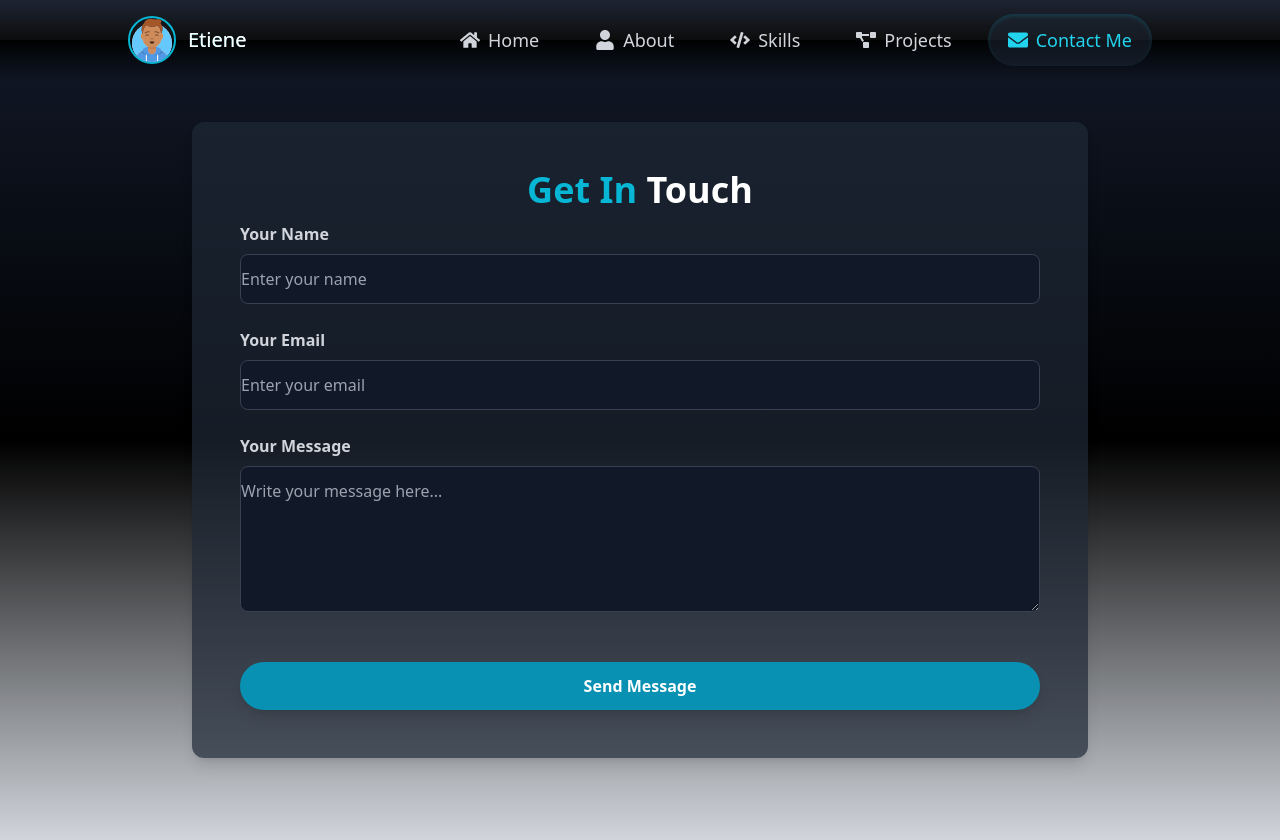
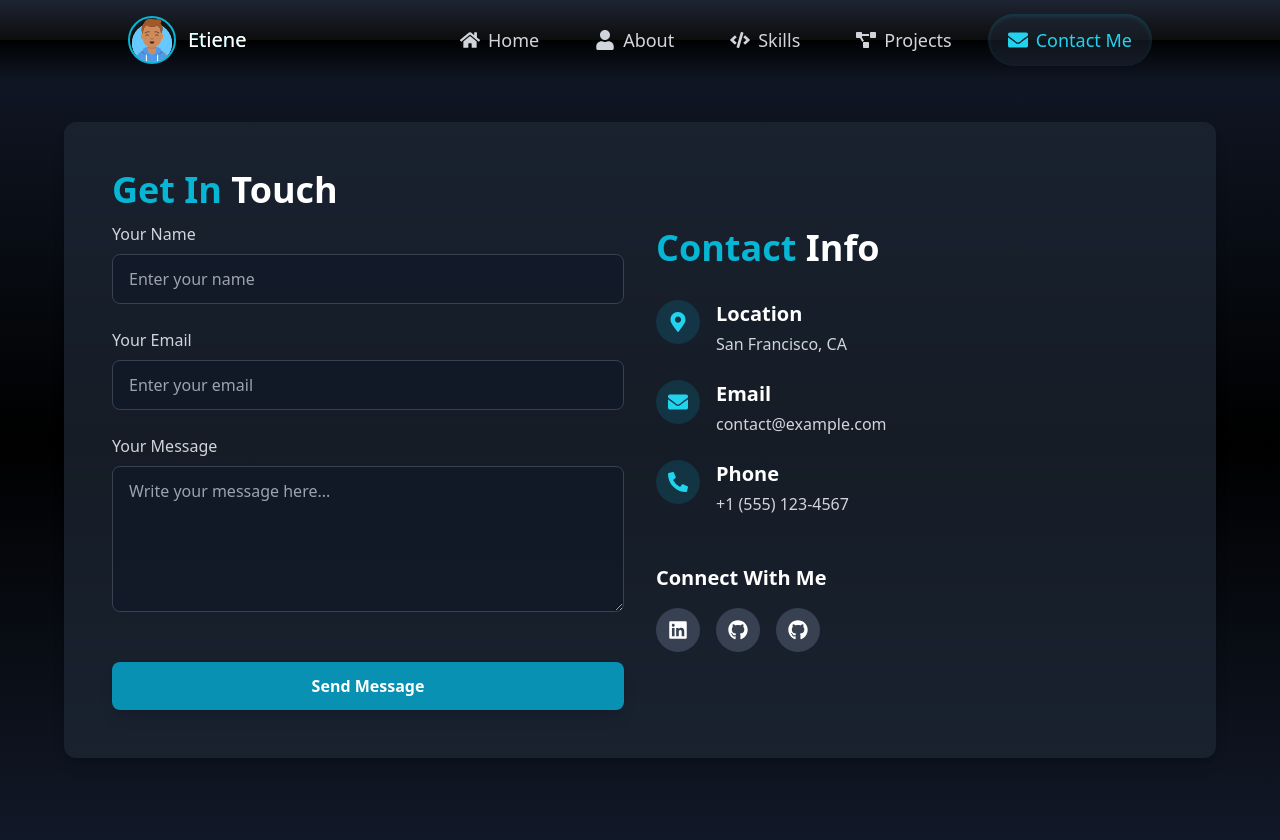
Before and after one commit to nietiene/my-react-portfolio, a React (Vite) app: page /contact in a window 1280 px wide. Built offline with nearby package versions, Linux system fonts and the light colour scheme.

Commit message:
commi of my portfolio

```diff
--- a/src/pages/contact.jsx
+++ b/src/pages/contact.jsx
@@ -1,6 +1,7 @@
 import React, { useState } from "react";
 import axios from "axios";
 import { motion } from "framer-motion";
+import { FaMapMarkerAlt, FaEnvelope, FaPhoneAlt, FaLinkedin, FaGithub } from "react-icons/fa";
 
 const Contact = () => {
   const [formData, setFormData] = useState({
@@ -8,8 +9,8 @@ const Contact = () => {
     email: "",
     message: ""
   });
-  const [submitStatus, setSubmitStatus] = useState(null)
-  const [isSubmittting, setIsSubmitting] = useState(null)
+  const [submitStatus, setSubmitStatus] = useState(null);
+  const [isSubmitting, setIsSubmitting] = useState(null);
 
   const handleChange = (e) => {
     setFormData(prev => ({ ...prev, [e.target.name]: e.target.value }));
@@ -17,35 +18,36 @@ const Contact = () => {
 
   const handleSubmit = async (e) => {
     e.preventDefault();
-    setIsSubmitting(true)
+    setIsSubmitting(true);
 
     try {
       await axios.post("http://localhost:5000/send", formData);
       setSubmitStatus("success");
-      setFormData({ name: "", email: "", message:"" });
-
+      setFormData({ name: "", email: "", message: "" });
     } catch (err) {
       console.error(err);
-      setSubmitStatus("error")
+      setSubmitStatus("error");
     } finally {
-      setIsSubmitting(false)
-      setTimeout(() => setSubmitStatus(null), 5000)
+      setIsSubmitting(false);
+      setTimeout(() => setSubmitStatus(null), 5000);
     }
   };
 
   return (
     <section
       id="contact"
-      className="min-h-screen w-full bg-gradient-to-b from-gray-900 via-black to-gray-300 px-4 md:20 flex items-center justify-center"
+      className="min-h-screen w-full bg-gradient-to-b from-gray-900 via-black to-gray-900 px-4 py-12 flex items-center justify-center"
     >
-
       <motion.div
-         className="max-w-4xl w-full bg-gray-800/70 rounded-xl shadow-lg md:p-12"
+        className="max-w-6xl w-full bg-gray-800/70 rounded-xl shadow-lg p-8 md:p-12 grid grid-cols-1 md:grid-cols-2 gap-8"
         initial={{ opacity: 0, y: 20 }}
         animate={{ opacity: 1, y: 0 }}
         transition={{ duration: 0.8 }}
       >
-        <motion.h2 className="text-4xl font-bold text-cyan-500 mb-8 text-center"
+        {/* Left Side - Contact Form */}
+        <div className="space-y-6">
+          <motion.h2
+            className="text-4xl font-bold text-cyan-500 mb-8"
             initial={{ opacity: 0 }}
             animate={{ opacity: 1 }}
             transition={{ delay: 0.2 }}
@@ -59,17 +61,19 @@ const Contact = () => {
               animate={{ opacity: 1, x: 0 }}
               transition={{ delay: 0.4 }}
             >
-              <label htmlFor="name" className="block mb-2 font-semibold text-gray-300">
+              <label htmlFor="name" className="block mb-2 font-medium text-gray-300">
                 Your Name
               </label>
-
-              <input type="text" name="name" id="name"
+              <input
+                type="text"
+                name="name"
+                id="name"
                 value={formData.name}
                 onChange={handleChange}
                 required
-                 className="w-full py-3 rounded-lg bg-gray-900 text-white border border-gray-700 focus-within:outline-none focus:ring-2 focus:ring-cyan-500"
+                className="w-full px-4 py-3 rounded-lg bg-gray-900/80 text-white border border-gray-700 focus:outline-none focus:ring-2 focus:ring-cyan-500 transition duration-300"
                 placeholder="Enter your name"
-                 disabled={isSubmittting}
+                disabled={isSubmitting}
               />
             </motion.div>
 
@@ -78,17 +82,19 @@ const Contact = () => {
               animate={{ opacity: 1, x: 0 }}
               transition={{ delay: 0.5 }}
             >
-              <label htmlFor="email" className="block mb-2 font-semibold text-gray-300">
+              <label htmlFor="email" className="block mb-2 font-medium text-gray-300">
                 Your Email
               </label>
-
-              <input type="email" name="email" id="email"
+              <input
+                type="email"
+                name="email"
+                id="email"
                 value={formData.email}
                 onChange={handleChange}
                 required
-                 className="w-full py-3 rounded-lg bg-gray-900 text-white border border-gray-700 focus-within:outline-none focus:ring-2 focus:ring-cyan-500"
+                className="w-full px-4 py-3 rounded-lg bg-gray-900/80 text-white border border-gray-700 focus:outline-none focus:ring-2 focus:ring-cyan-500 transition duration-300"
                 placeholder="Enter your email"
-                 disabled={isSubmittting}
+                disabled={isSubmitting}
               />
             </motion.div>
 
@@ -97,30 +103,33 @@ const Contact = () => {
               animate={{ opacity: 1, x: 0 }}
               transition={{ delay: 0.6 }}
             >
-              <label htmlFor="message" className="block mb-2 font-semibold text-gray-300">
+              <label htmlFor="message" className="block mb-2 font-medium text-gray-300">
                 Your Message
               </label>
-
-              <textarea name="message" id="message"
+              <textarea
+                name="message"
+                id="message"
                 value={formData.message}
                 onChange={handleChange}
                 rows="5"
                 required
-                 className="w-full py-3 rounded-lg bg-gray-900 text-white border border-gray-700 focus-within:outline-none focus:ring-2 focus:ring-cyan-500"
+                className="w-full px-4 py-3 rounded-lg bg-gray-900/80 text-white border border-gray-700 focus:outline-none focus:ring-2 focus:ring-cyan-500 transition duration-300"
                 placeholder="Write your message here..."
-                 disabled={isSubmittting}
+                disabled={isSubmitting}
               />
             </motion.div>
 
             <motion.button
               type="submit"
-              disabled={isSubmittting}
-              className="w-full py-3 bg-cyan-600 hover:bg-cyan-700 rounded-full text-white font-semibold shadow-lg transition duration-300 flex items-center justify-center disabled:opacity-50"
+              disabled={isSubmitting}
+              className="w-full py-3 bg-cyan-600 hover:bg-cyan-700 rounded-lg text-white font-semibold shadow-lg transition duration-300 flex items-center justify-center disabled:opacity-50 disabled:cursor-not-allowed"
               initial={{ opacity: 0 }}
               animate={{ opacity: 1 }}
               transition={{ delay: 0.7 }}
+              whileHover={{ scale: 1.02 }}
+              whileTap={{ scale: 0.98 }}
             >
-              {isSubmittting ? (
+              {isSubmitting ? (
                 <>
                   <svg
                     className="animate-spin mr-3 h-5 w-5 text-white"
@@ -144,7 +153,6 @@ const Contact = () => {
                   </svg>
                   Sending...
                 </>
-
               ) : (
                 "Send Message"
               )}
@@ -152,18 +160,18 @@ const Contact = () => {
 
             {submitStatus === "success" && (
               <motion.div
-              className="text-green-100 rounded-md p-3 text-center mt-4 font-medium"
+                className="bg-green-900/50 text-green-100 rounded-lg p-3 text-center mt-4 font-medium"
                 initial={{ opacity: 0 }}
                 animate={{ opacity: 1 }}
                 transition={{ duration: 0.5 }}
               >
-              Message sent successfully I &apos;ll get back you soon.
+                Message sent successfully! I'll get back to you soon.
               </motion.div>
             )}
 
             {submitStatus === "error" && (
               <motion.div
-              className="text-red-600 bg-red-100 rounded-md p-3 text-center mt-4 font-medium"
+                className="bg-red-900/50 text-red-100 rounded-lg p-3 text-center mt-4 font-medium"
                 initial={{ opacity: 0 }}
                 animate={{ opacity: 1 }}
                 transition={{ duration: 0.5 }}
@@ -171,9 +179,96 @@ const Contact = () => {
                 Failed to send message. Please try again later.
               </motion.div>
             )}
+          </form>
+        </div>
 
-         </form>
+        {/* Right Side - Contact Info */}
+        <div className="flex flex-col justify-center">
+          <motion.h2
+            className="text-4xl font-bold text-cyan-500 mb-8"
+            initial={{ opacity: 0 }}
+            animate={{ opacity: 1 }}
+            transition={{ delay: 0.3 }}
+          >
+            Contact <span className="text-white">Info</span>
+          </motion.h2>
 
+          <motion.div
+            className="space-y-6"
+            initial={{ opacity: 0 }}
+            animate={{ opacity: 1 }}
+            transition={{ delay: 0.5 }}
+          >
+            <div className="flex items-start space-x-4">
+              <div className="p-3 bg-cyan-600/20 rounded-full">
+                <FaMapMarkerAlt className="text-cyan-400 text-xl" />
+              </div>
+              <div>
+                <h3 className="text-xl font-semibold text-white mb-1">Location</h3>
+                <p className="text-gray-300">San Francisco, CA</p>
+              </div>
+            </div>
+
+            <div className="flex items-start space-x-4">
+              <div className="p-3 bg-cyan-600/20 rounded-full">
+                <FaEnvelope className="text-cyan-400 text-xl" />
+              </div>
+              <div>
+                <h3 className="text-xl font-semibold text-white mb-1">Email</h3>
+                <p className="text-gray-300">contact@example.com</p>
+              </div>
+            </div>
+
+            <div className="flex items-start space-x-4">
+              <div className="p-3 bg-cyan-600/20 rounded-full">
+                <FaPhoneAlt className="text-cyan-400 text-xl" />
+              </div>
+              <div>
+                <h3 className="text-xl font-semibold text-white mb-1">Phone</h3>
+                <p className="text-gray-300">+1 (555) 123-4567</p>
+              </div>
+            </div>
+          </motion.div>
+
+          {/* Social Links */}
+          <motion.div
+            className="mt-12"
+            initial={{ opacity: 0 }}
+            animate={{ opacity: 1 }}
+            transition={{ delay: 0.7 }}
+          >
+            <h3 className="text-xl font-semibold text-white mb-4">Connect With Me</h3>
+            <div className="flex space-x-4">
+              <a
+                href="https://linkedin.com"
+                target="_blank"
+                rel="noopener noreferrer"
+                className="p-3 bg-gray-700 hover:bg-cyan-600 rounded-full transition duration-300"
+                aria-label="LinkedIn"
+              >
+                <FaLinkedin className="text-white text-xl" />
+              </a>
+              <a
+                href="https://github.com"
+                target="_blank"
+                rel="noopener noreferrer"
+                className="p-3 bg-gray-700 hover:bg-cyan-600 rounded-full transition duration-300"
+                aria-label="GitHub"
+              >
+                <FaGithub className="text-white text-xl" />
+              </a>
+              <a
+                href="https://whatsapp.com"
+                target="_blank"
+                rel="noopener noreferrer"
+                className="p-3 bg-gray-700 hover:bg-cyan-600 rounded-full transition duration-300"
+                aria-label="GitHub"
+              >
+                <FaGithub className="text-white text-xl" />
+              </a>
+            </div>
+          </motion.div>
+        </div>
       </motion.div>
     </section>
   );
--- a/src/pages/projects.jsx
+++ b/src/pages/projects.jsx
@@ -94,7 +94,7 @@ const Projects = () => {
     return (
         <section
         name="projects"
-          className="w-full bg-gradient-to-b from-gray-900 via-black to-gray-900 text-gray-300 py-20"
+          className="min-h-screen w-full bg-gradient-to-b from-gray-900 via-black to-gray-900 text-gray-300 flex items-center justify-center px-4 md:px-16 py-20"
         >
             <div className="max-w-6xl w-full">
                 <motion.div
```
Lines whose indentation alone changed are shown as unchanged.
